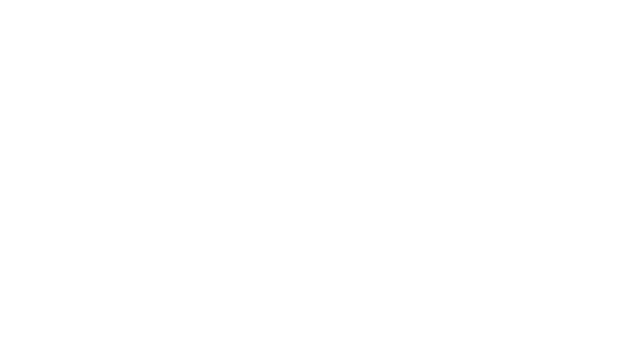
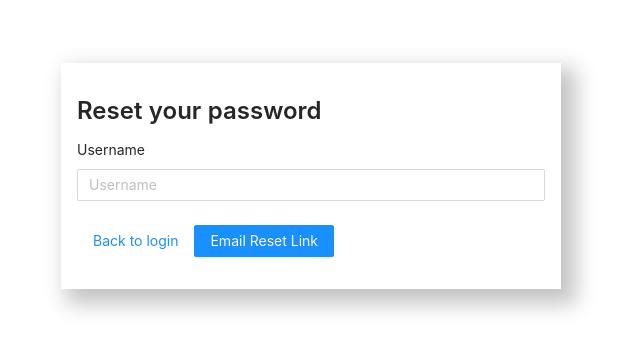
Before and after one commit to itsmitchyyy/ci-cd, a React (Create React App) app: page /reset-password in a window 1280 px wide. Shown: the part 224-574 px from the top of the page, without its empty margins (329-969 px from the left). Built offline with nearby package versions, Linux system fonts and the light colour scheme.

Commit message:
added reset password route

```diff
--- a/src/navigators/root/RootNavigator.tsx
+++ b/src/navigators/root/RootNavigator.tsx
@@ -1,6 +1,7 @@
 import React, { Suspense } from 'react';
 import { BrowserRouter, Route, Switch } from 'react-router-dom';
 import { LoginPage } from '../../components/pages/LoginPage';
+import { ResetPasswordPage } from '../../components/pages/ResetPasswordPage';
 
 // eslint-disable-next-line @typescript-eslint/explicit-module-boundary-types
 export default function RootNavigator() {
@@ -9,6 +10,7 @@
       <Switch>
         <Suspense fallback={<h1>Loading...</h1>}>
           <Route path="/" exact component={LoginPage} />
+          <Route path="/reset-password" exact component={ResetPasswordPage} />
         </Suspense>
       </Switch>
     </BrowserRouter>
```
